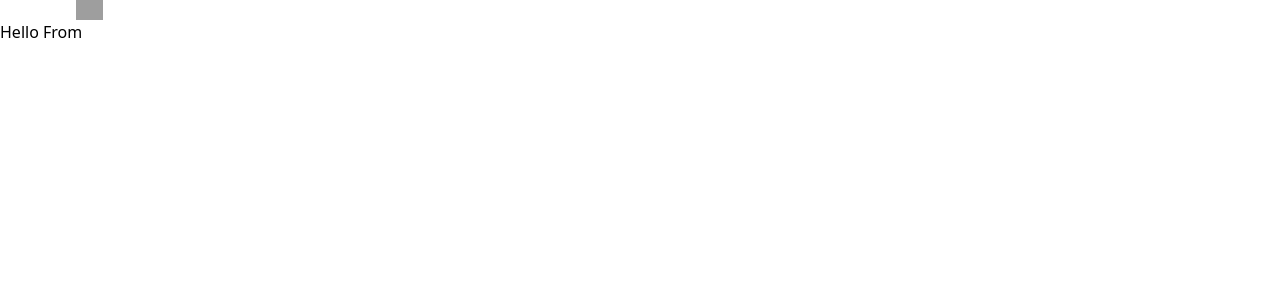
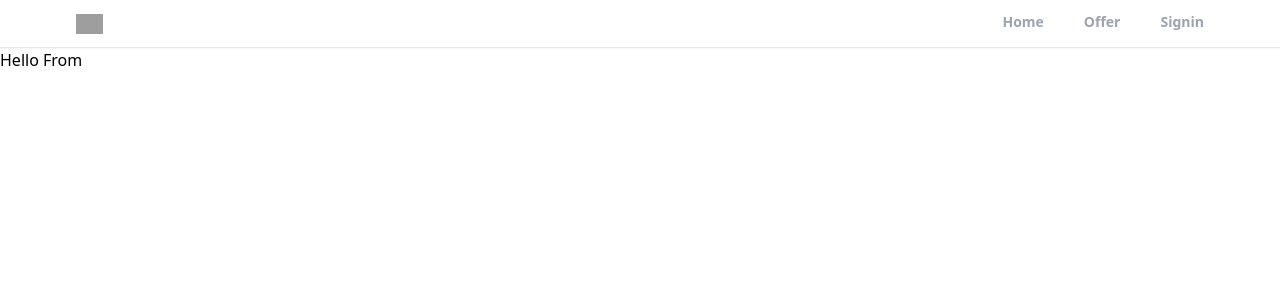
Before and after one commit to mJawed/realtor, a React (Create React App) app: page /offers in a window 1280 px wide. Before the commit this address had no page. Shown: the top 300 px of the page. Built offline with nearby package versions, Linux system fonts and the light colour scheme; grey boxes are pictures that could not be loaded.

Commit message:
Created Header component and added offer page

```diff
--- a/src/App.js
+++ b/src/App.js
@@ -2,6 +2,7 @@ import{BrowserRouter as Router, Routes, Route}from'react-router-dom'
 import Footer from './components/Footer';
 import Header from './components/Header';
 import Home from './pages/Home';
+import Offers from './pages/Offers';
 import Profile from './pages/Profile';
 import Signin from './pages/SignIn';
 import SignUp from './pages/SignUp';
@@ -17,6 +18,7 @@ function App() {
 
 <Route path='/' element={<Home/>}/>
 <Route path='/profile' element={<Profile/>}/>
+<Route path='/offers' element={<Offers/>}/>
 <Route path='/sign-in' element={<Signin/>}/>
 <Route path='/sign-up' element={<SignUp/>}/>
 
--- a/src/components/Header.js
+++ b/src/components/Header.js
@@ -1,11 +1,47 @@
+import { Link, useLocation } from "react-router-dom";
+
+
+
+
+
+
 function Header() {
+    const Location =  useLocation()
+    console.log(Location.pathname)
+
+    function HandlePathName(route){
+
+        if(route === Location.pathname){
+            return true
+        }
+
+
+    }
+
+
+
+
+
+
     return (<>
 
     <div>
-<div>
-<header class="navbarNav flex justify-between items-center max-w-6xl mx-auto px-3">
-<img src="https://static.rdc.moveaws.com/images/logos/rdc-logo-default.svg" class="h-5 cursor-pointer" alt="Logo" />
+<div className="bg-white border-b shadow-sm sticky top-0 z-50">
+<header className="navbarNav flex justify-between items-center max-w-6xl mx-auto px-3">
+    <div className="logo"><img src="https://static.rdc.moveaws.com/images/logos/rdc-logo-default.svg" class="h-5 cursor-pointer" alt="Logo" /></div>
+<nav>
+<ul className="flex space-x-10">
+    <li className={`cursor-pointer py-3 text-sm font-semibold text-gray-400 border-b-[3px] border-b-transparent  ${HandlePathName('/') && "text-black border-b-red-500 border-b-red"} `}>
+        <Link to="/">Home</Link></li>
+    <li className={`cursor-pointer py-3 text-sm font-semibold text-gray-400 border-b-[3px] border-b-transparent  ${HandlePathName('/offer') && "text-black border-b-red-500 border-b-red"} `}>
+      <Link to="/offer"> Offer</Link>
+        </li>
+        <li className={`cursor-pointer py-3 text-sm font-semibold text-gray-400 border-b-[3px] border-b-transparent  ${HandlePathName('/sign-in') && "text-black border-b-red-500 border-b-red"} `}>
+      <Link to="/sign-in"> Signin</Link>
+        </li></ul>
 
+
+</nav>
 </header>
 
 </div>
--- /dev/null
+++ b/src/pages/Offers.js
@@ -0,0 +1,5 @@
+function Offers() {
+    return ( <></> );
+}
+
+export default Offers;
```
